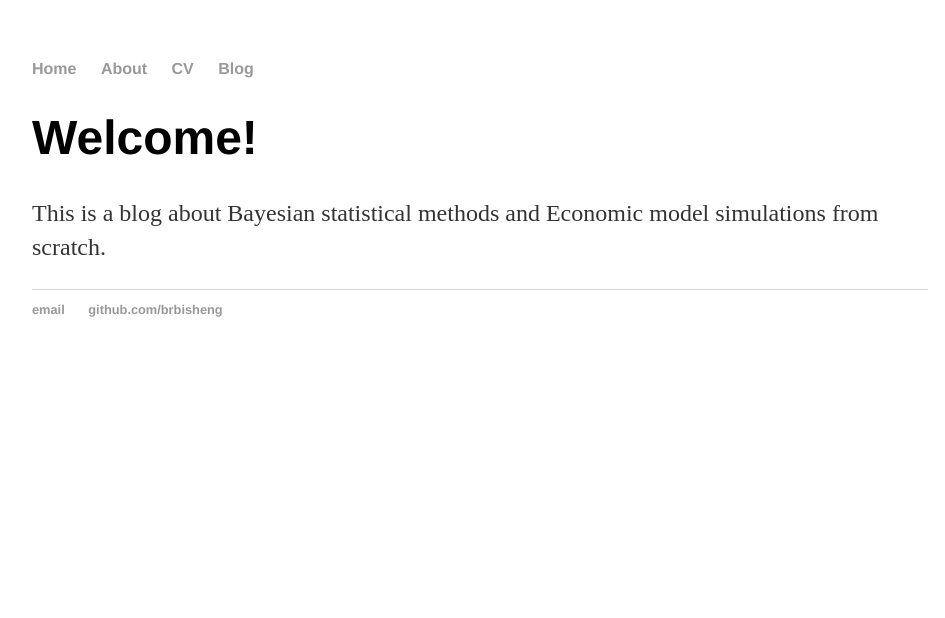
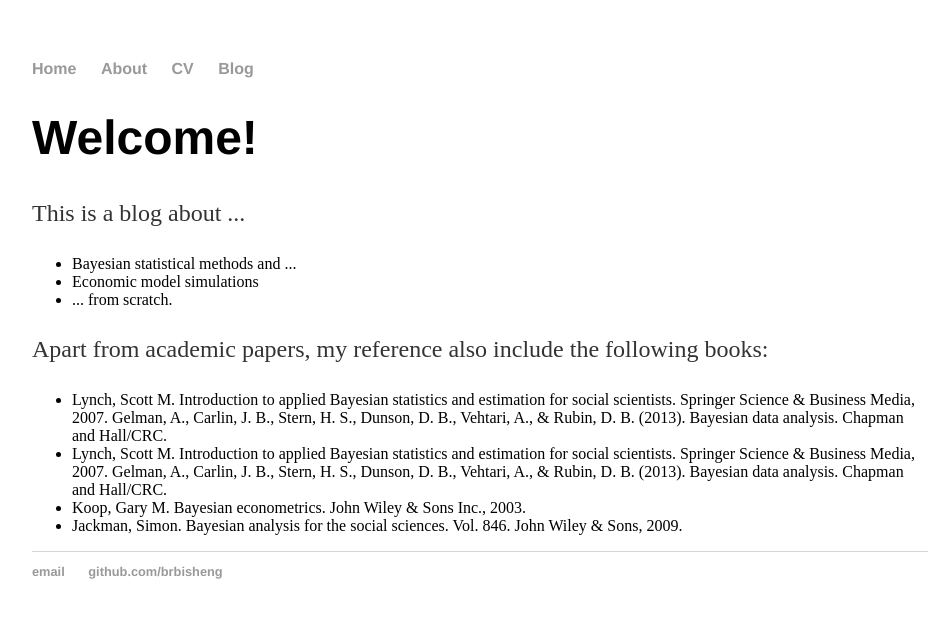
Before and after one commit to brbisheng/brbisheng.github.io, a Jekyll site: the page built from index.html, in a window 1280 px wide. Shown: the top 618 px of the page, without its empty margins (160-1105 px from the left). Built offline with Jekyll 4.4.1, drawn with Linux system fonts in a browser that asks for light colours.

Commit message:
Update index.html

```diff
--- a/index.html
+++ b/index.html
@@ -4,6 +4,20 @@ title: Assigned to default.html
 ---
 <div class="blurb">
 	<h1>Welcome!</h1>
-	<p>This is a blog about Bayesian statistical methods and Economic model simulations from scratch.</p>
+	<p>This is a blog about ... </p>
+	<ul>
+		<li>Bayesian statistical methods and ...</li>
+		<li>Economic model simulations</li>
+		<li>... from scratch.</li>
+	</ul>
+	<p>Apart from academic papers, my reference also include the following books: </p>
+	<ul>
+		<li>Lynch, Scott M. Introduction to applied Bayesian statistics and estimation for social scientists. Springer Science & Business Media, 2007.
+Gelman, A., Carlin, J. B., Stern, H. S., Dunson, D. B., Vehtari, A., & Rubin, D. B. (2013). Bayesian data analysis. Chapman and Hall/CRC.</li>
+		<li>Lynch, Scott M. Introduction to applied Bayesian statistics and estimation for social scientists. Springer Science & Business Media, 2007.
+Gelman, A., Carlin, J. B., Stern, H. S., Dunson, D. B., Vehtari, A., & Rubin, D. B. (2013). Bayesian data analysis. Chapman and Hall/CRC.</li>
+		<li>Koop, Gary M. Bayesian econometrics. John Wiley & Sons Inc., 2003.</li>
+                <li>Jackman, Simon. Bayesian analysis for the social sciences. Vol. 846. John Wiley & Sons, 2009.</li>
+	</ul>
 </div><!-- /.blurb -->
 <!-- I will put some Bayesian material here. <em>A Touch of Evil</em> ... <a href="/about">Read more about it...</a>-->
```
